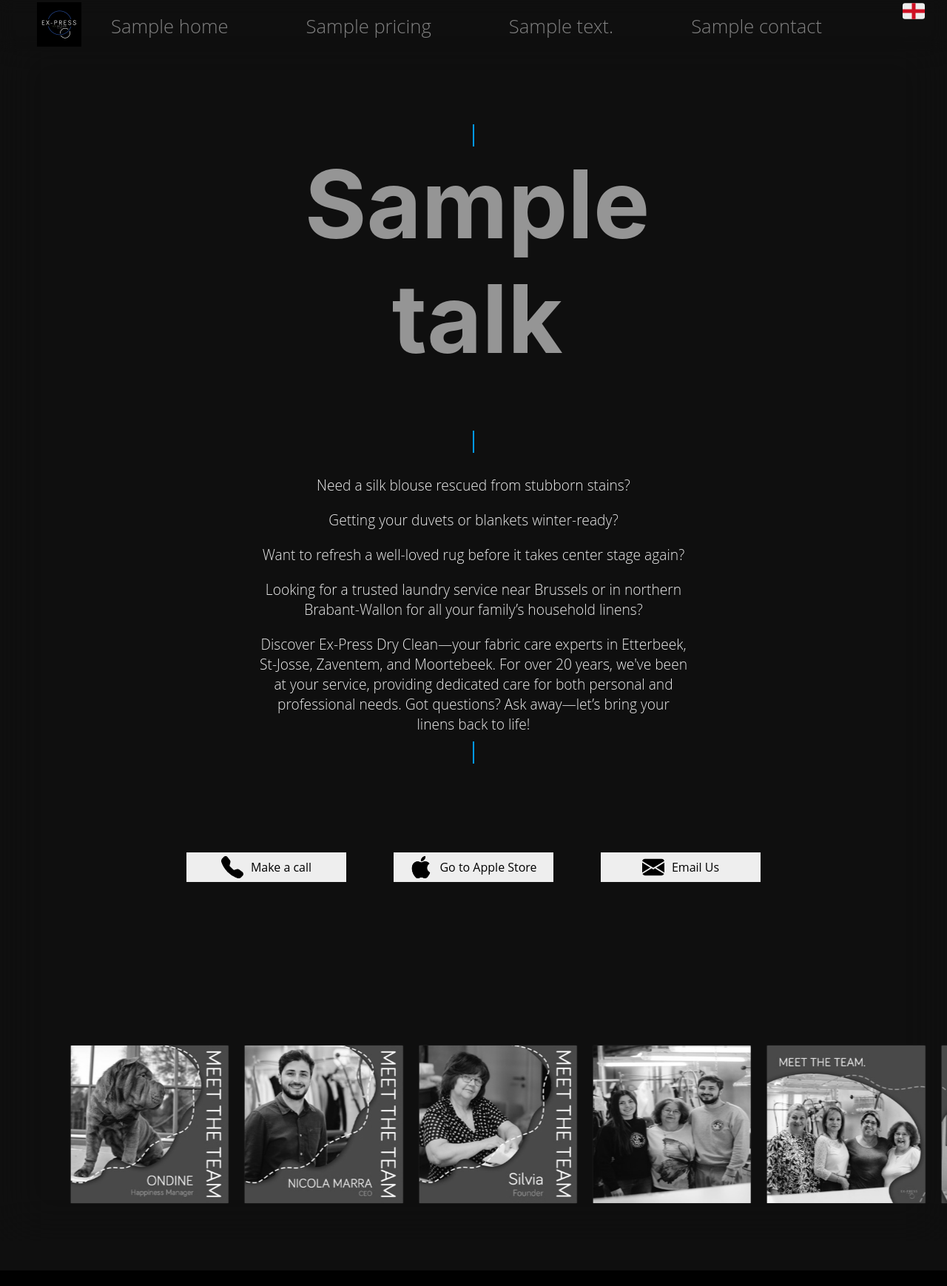
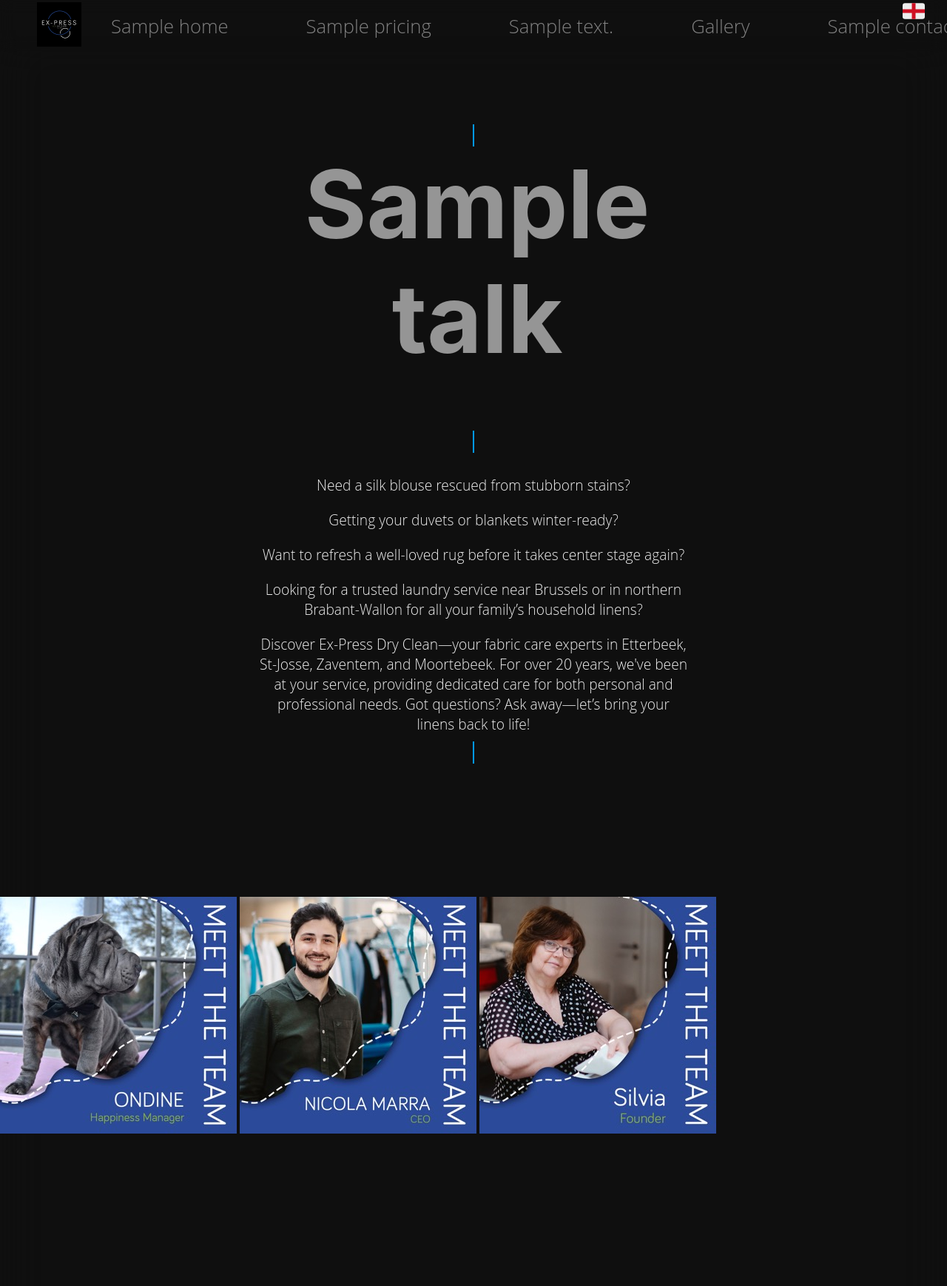
Before and after one commit to jhabaa/server.expressdryclean, a Python web app: template templates/contact.html in a window 1280 px wide. Shown: the top 1738 px of the page at 74% size. Run offline with Jinja, Linux system fonts and the light colour scheme; the template is opened without the code that fills it: most values are stand-ins (such as "Sample title", 1, 10 or a date in 2020); some libraries are stand-ins or nearby versions.

Commit message:
Simple Gallery added 01.12.2024

```diff
--- a/static/css/css.css
+++ b/static/css/css.css
@@ -24,7 +24,7 @@ section{
     --main-bg-color: #e1e1e1;
     --dark-back:rgba(15,15,15,0.6);
     --white-cosmic: #eee;
-    --express_blue:rgba(1, 86, 197, 0.5);
+    --express_blue:rgb(0, 56, 130);
     --header:rgba(255, 255, 255, 0.85);
     --transparent_white:rgba(255, 255, 255, 0.87);
     --large-subtitle-text: #8C91A3;
@@ -1709,3 +1737,11 @@ footer .right .icon-link{
     background-size: cover;
     background-repeat: no-repeat;
 }
+
+
+.galleria {
+    width: 100%;
+    height: 100%;
+    padding: 100px;
+    background: var(--background-gray);
+}
--- a/static/javascripts/js.js
+++ b/static/javascripts/js.js
@@ -21,6 +21,13 @@ let scroller_in = document.querySelector('.scroller_in');
     // gsap code here!
 });
 
+(function() {
+    Galleria.loadTheme('https://cdnjs.cloudflare.com/ajax/libs/galleria/1.5.7/themes/classic/galleria.classic.min.js');
+    Galleria.run('.galleria');
+}());
+
+
+if (Galleria) { console.log("Galleria properly run") }
 
 /* let navigation_extension = gsap.fromTo(navigation_links, {
 
--- a/templates/contact.html
+++ b/templates/contact.html
@@ -22,6 +22,12 @@
         </div>
 
         <div class="divider_vertical"></div>
+    </div>
+
+    <div class="galleria">
+        <img src="/static/imagesweb/team1.jpeg">
+        <img src="/static/imagesweb/team2.jpeg">
+        <img src="/static/imagesweb/team3.jpeg">
     </div>
 
     <!-- Buttons -->
--- a/templates/layout.html
+++ b/templates/layout.html
@@ -29,7 +29,8 @@
     <link rel="stylesheet" href="/static/css/css.css">
     <!-- GSAP -->
     <script src="https://cdn.jsdelivr.net/npm/gsap@3.12.5/dist/gsap.min.js"></script>
-
+    <script src="https://ajax.googleapis.com/ajax/libs/jquery/1/jquery.js"></script>
+    <script src="https://cdnjs.cloudflare.com/ajax/libs/galleria/1.5.7/galleria.min.js"></script>
     <script src="https://cdn.jsdelivr.net/npm/gsap@3.12.5/dist/Flip.min.js"></script>
     <script src="https://cdn.jsdelivr.net/npm/gsap@3.12.5/dist/ScrollTrigger.min.js"></script>
     <script src="https://cdn.jsdelivr.net/npm/gsap@3.12.5/dist/Observer.min.js"></script>
@@ -69,6 +70,7 @@
                     </div>
                 </li>
                 <li><a href="{{ url_for('about', lang = lang)}}">{{ dictionary['About'] }}</a></li>
+                <li><a href="{{ url_for('gallery', lang = lang)}}"> Gallery</a></li>
                 <li><a href="{{ url_for('contact', lang = lang)}}">{{ dictionary['Contact'] }}</a></li>
             </ul>
         </nav>
@@ -110,6 +112,7 @@
                 <a href="{{ url_for('home', lang=lang)}}">{{ dictionary['Home'] }}</a>
                 <a href="{{ url_for('pricing', lang = lang)}}">{{ dictionary['Pricing'] }}</a>
                 <a href="{{ url_for('about', lang = lang)}}">{{ dictionary['About'] }}</a>
+                <a href="{{ url_for('gallery', lang = lang)}}"> Gallery</a>
                 <a href="{{ url_for('contact', lang = lang)}}">{{ dictionary['Contact'] }}</a>
             </div>
             <div class="socials">
--- a/templates/pricing.html
+++ b/templates/pricing.html
@@ -15,7 +15,7 @@
         <!-- Header -->
         <div class="header">
             {% if services %}
-                <img src="/static/images/{{services[1].illustration}}" alt="" class="illustration">
+                <img src="/static/images/signature.jpg" alt="" class="illustration">
                 <span class="subtitle">{{ selected_category.informations | safe }}</span>
             {% else %}
                 <img src="/static/images/signature.jpg" alt="" class="illustration">
```
Also changed, not shown: other parts of static/css/css.css (+35 -7 lines), app.py (+7 -0 lines), templates/gallery.html (added, +15 -0 lines).
